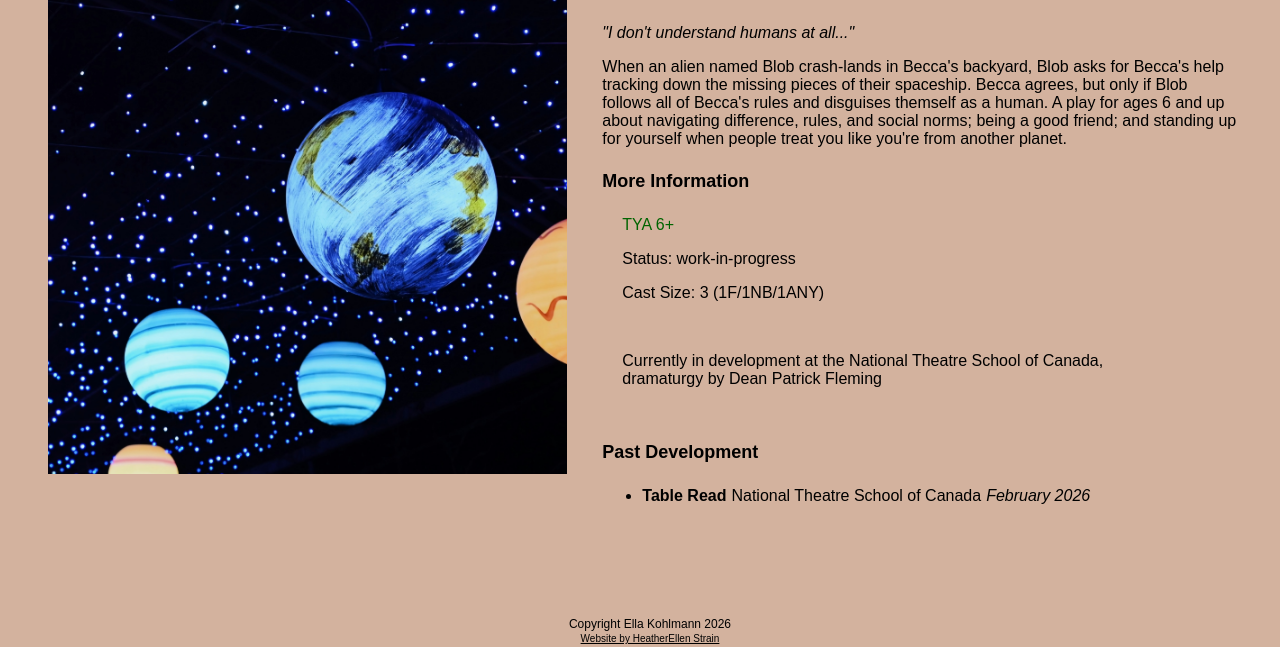
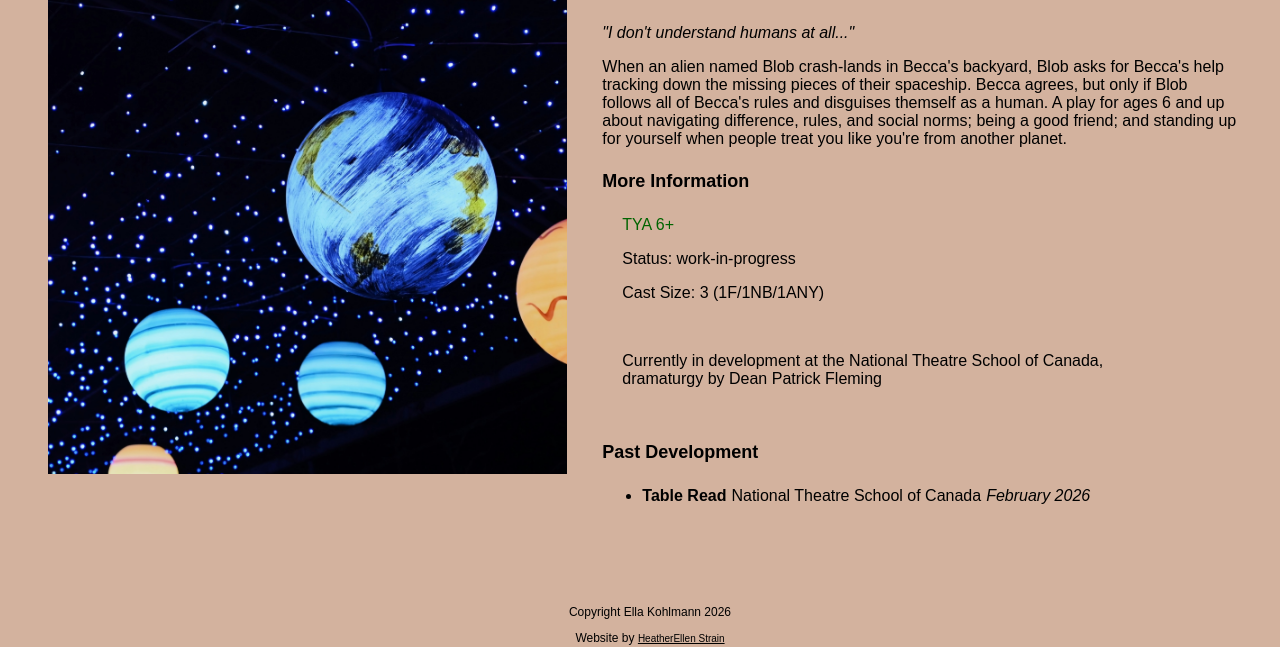
Before and after one commit to hestrain/ella-site, a plain HTML site: page pages/beccablob.html in a window 1280 px wide. Shown: the part 153-800 px from the top of the page. Drawn offline with Linux system fonts and the light colour scheme.

Commit message:
i had forgotten to apply the footer changes to the rest of the pages, all done now

```diff
--- a/pages/beccablob.html
+++ b/pages/beccablob.html
@@ -21,8 +21,7 @@
     <div class="columns" id="detail-page-div">
 
   </div>
-  <footer>Copyright Ella Kohlmann 2026<br>
-    <div class="heather"><a href="https://heatherellenstrain.com">Website by HeatherEllen Strain </a></div>
+  <footer id="footer-info">
   </footer>
 </body>
 <script type="module" src="/assets/details.js"></script>
```
Also changed, not shown: assets/details.js (+0 -24 lines), pages/caretake.html (+1 -2 lines), pages/corps.html (+1 -2 lines), pages/exits.html (+1 -2 lines), pages/fireproof.html (+1 -2 lines).
